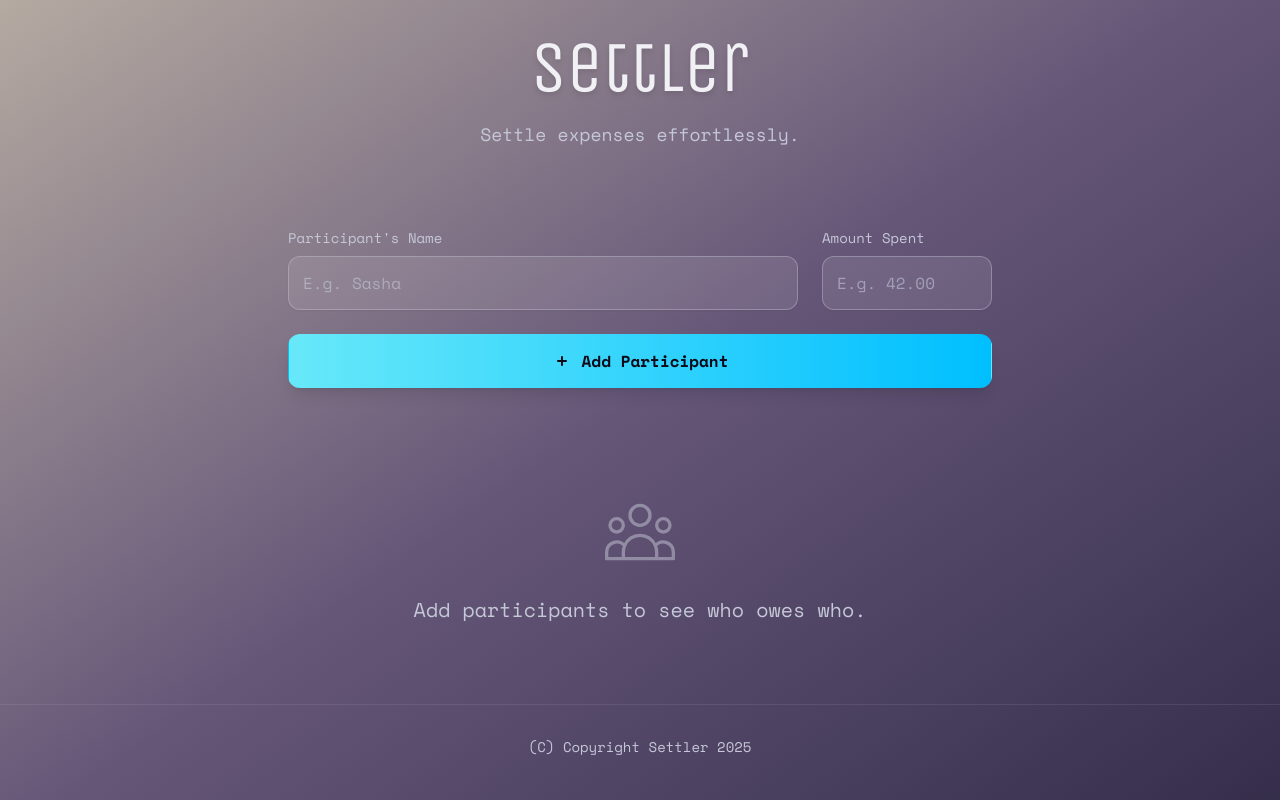
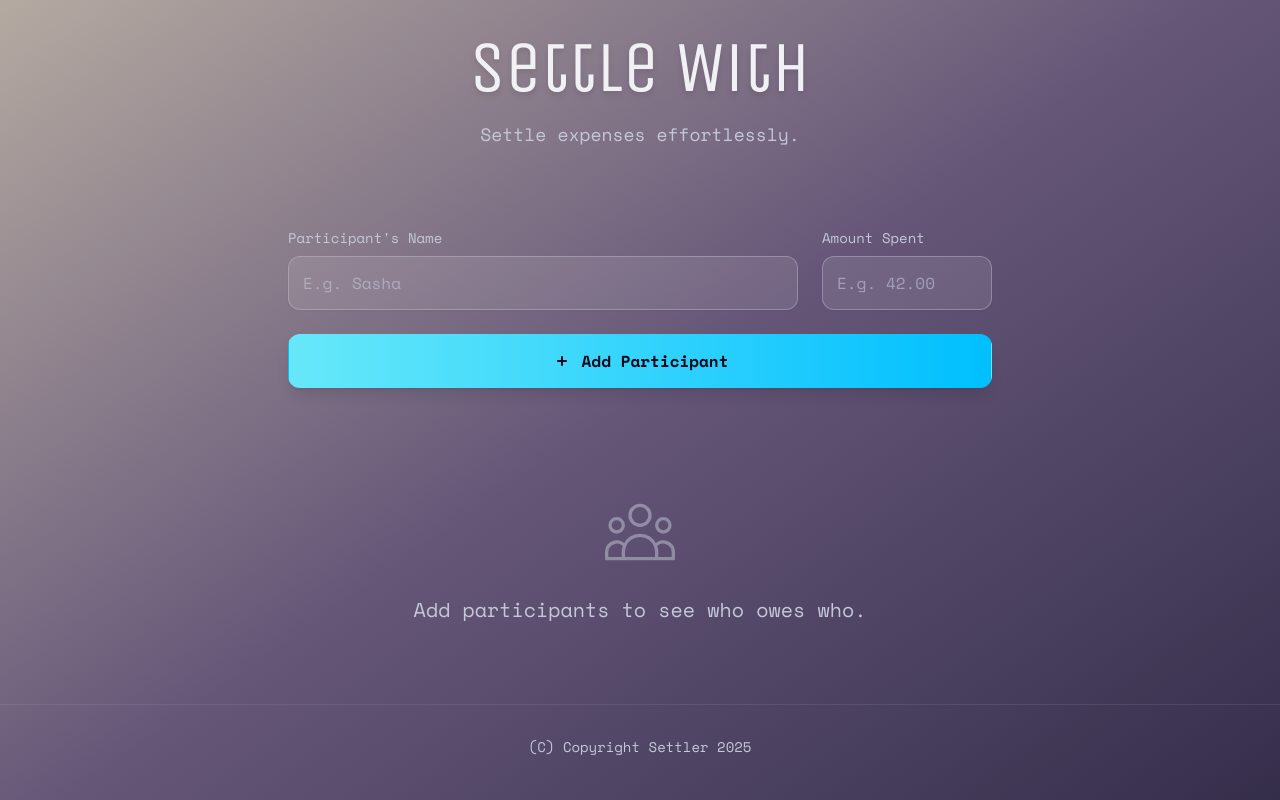
Before and after one commit to peterhoglund/settle-with, a React (Vite) app: page / in a window 1280 px wide. Built offline with nearby package versions, Linux system fonts and the light colour scheme.

Commit message:
New title

```diff
--- a/App.tsx
+++ b/App.tsx
@@ -116,7 +116,7 @@ const App: React.FC = () => {
         <div className="max-w-3xl w-full mx-auto">
           <header className="text-center mb-12 animate-fadeIn">
             <h1 className="text-6xl sm:text-7xl font-unica text-brand-text drop-shadow-md">
-              Settler
+              Settle With
             </h1>
             <p className="mt-4 text-lg text-brand-textSecondary">
               Settle expenses effortlessly.
--- a/index.html
+++ b/index.html
@@ -3,7 +3,7 @@
 <head>
   <meta charset="UTF-8">
   <meta name="viewport" content="width=device-width, initial-scale=1.0">
-  <title>Settler</title>
+  <title>Settle With</title>
   <link rel="preconnect" href="https://fonts.googleapis.com">
   <link rel="preconnect" href="https://fonts.gstatic.com" crossorigin>
   <link href="https://fonts.googleapis.com/css2?family=Space+Mono:wght@400;700&display=swap" rel="stylesheet">
```
